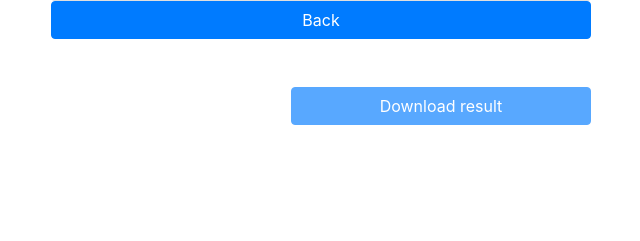
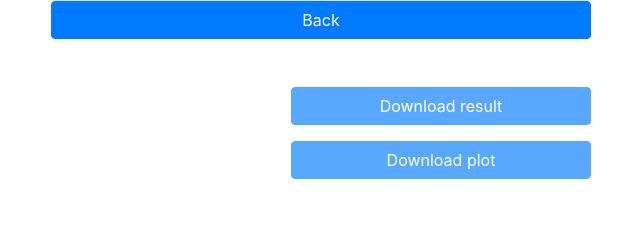
Before and after one commit to unica-isde/isde-projects-2024-E, a FastAPI app: template app/templates/classification_output.html in a window 1280 px wide. Shown: the part 219-460 px from the top of the page, without its empty margins (604-1244 px from the left). Run offline with FastAPI, Linux system fonts and the light colour scheme; the template is opened without the code that fills it, so the values that code supplies are empty; some libraries are stand-ins or nearby versions.

Commit message:
Issue - "Download result button: Add the "download plot" button to the interface" - add the disabled plot button to the HTML

```diff
--- a/app/templates/classification_output.html
+++ b/app/templates/classification_output.html
@@ -34,6 +34,9 @@
                 <div class="row mt-5 d-flex justify-content-end">
                     <a class="btn btn-primary disabled" style="width: 300px;" href="/download-result?scores={{ classification_scores }}" role="button" >Download result</a>
                 </div>
+                <div class="row mt-3 d-flex justify-content-end">
+                    <a class="btn btn-primary disabled" style="width: 300px;" href="/download-plot?scores={{ classification_scores }}" role="button" >Download plot</a>
+                </div>
             </div>
         </div>
     </div>
--- a/main.py
+++ b/main.py
@@ -57,5 +57,9 @@ async def request_classification(request: Request):
     )
 
 @app.get("/donwload-result")
-def create_classify(request: Request):
+def donwload_result(request: Request):
     pass
+
+@app.get("/donwload-plot")
+def download_plot(request: Request):
+    pass
```
